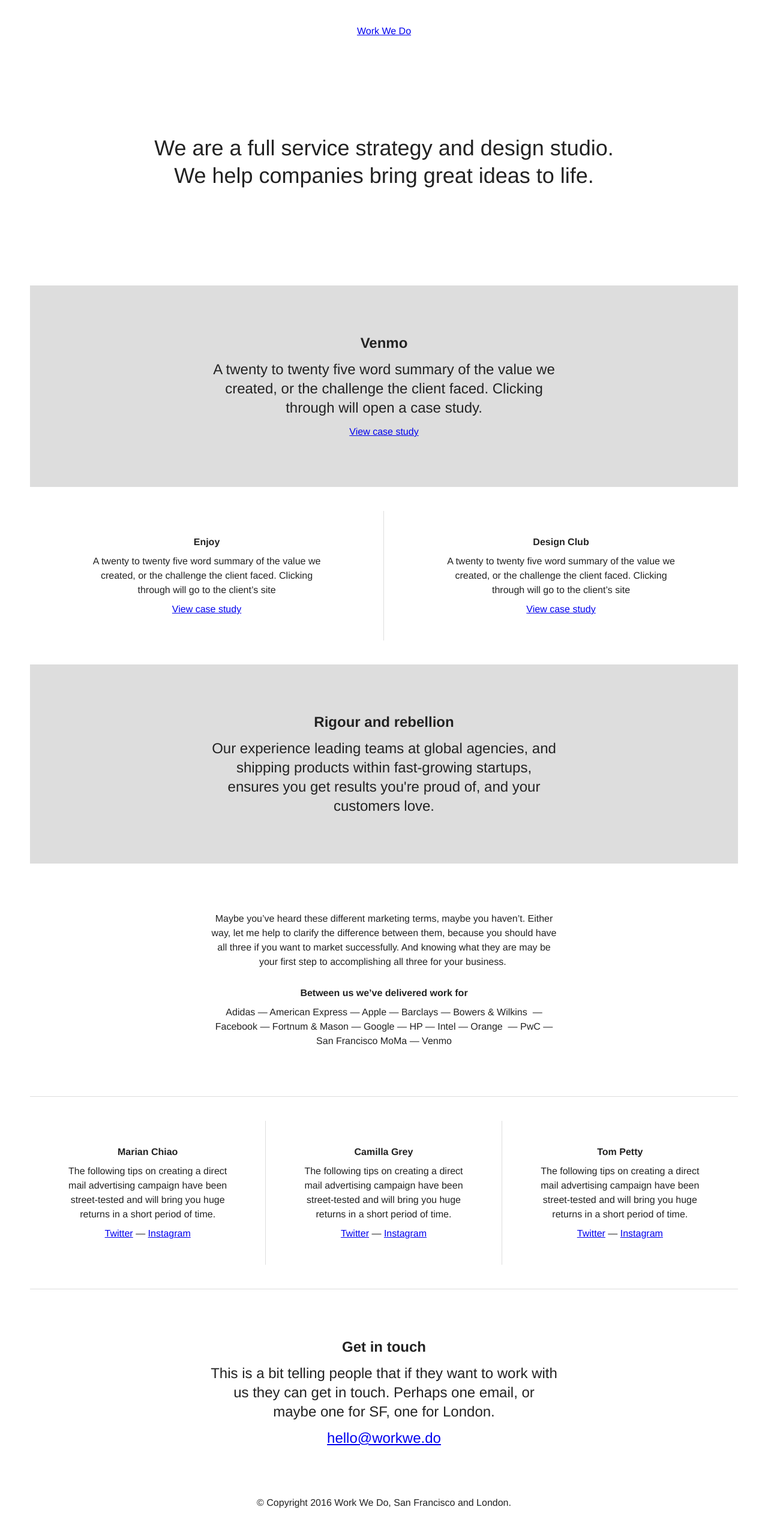
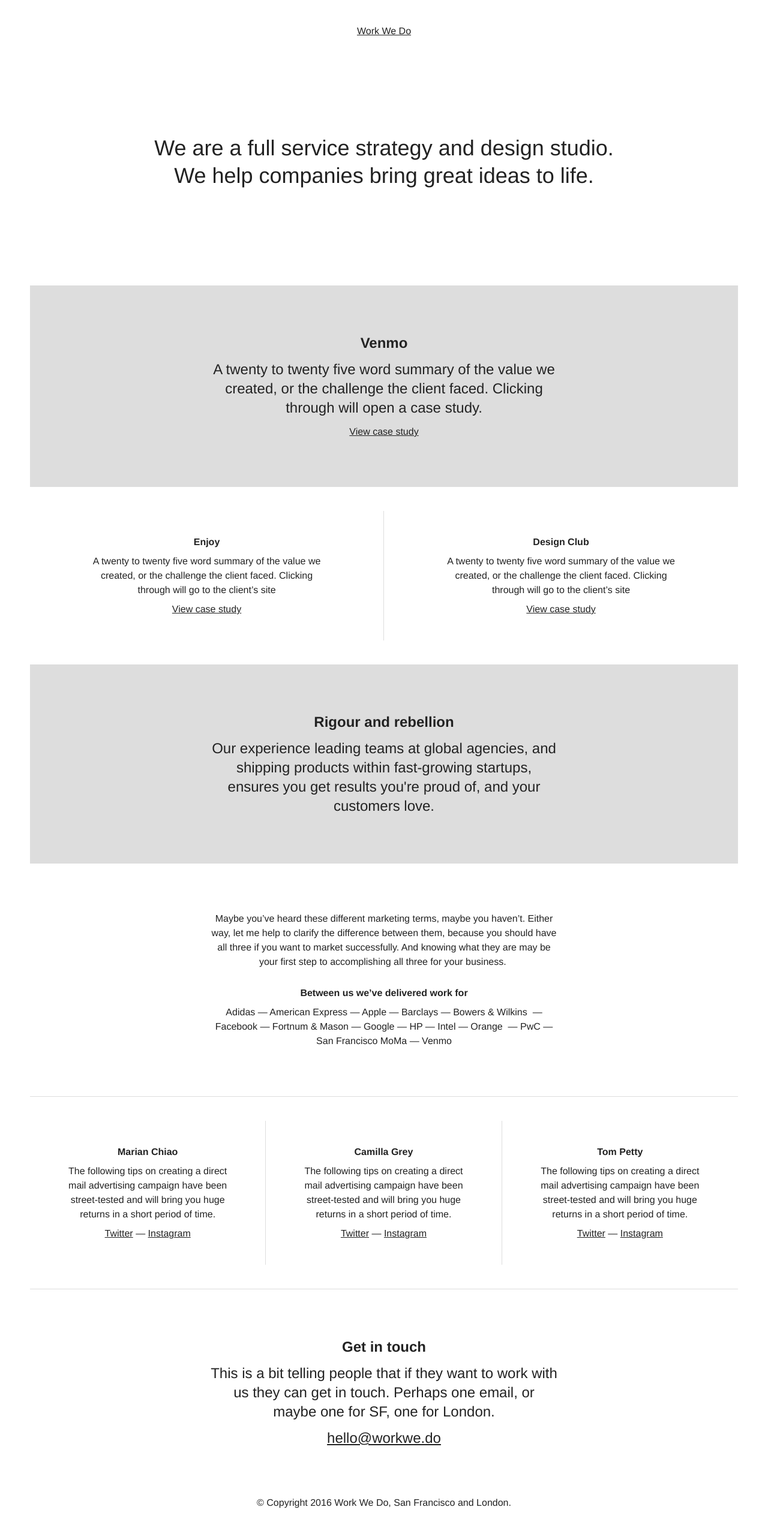
Before and after one commit to anothertompetty/work-we-do-site, a Jekyll site: the page built from index.html, in a window 1280 px wide. Shown: the whole page at 60% size. Built offline with Jekyll 4.4.1, drawn with Linux system fonts in a browser that asks for light colours.

Commit message:
link styles

```diff
--- /dev/null
+++ b/_sass/_links.scss
@@ -0,0 +1,6 @@
+a:link,
+a:visited,
+a:hover,
+a:active {
+  color: #222222;
+}
--- a/css/main.scss
+++ b/css/main.scss
@@ -14,6 +14,7 @@
   "body-copy",
   "founders",
   "intro",
+  "links",
   "small-project",
 
   "margin",
```
